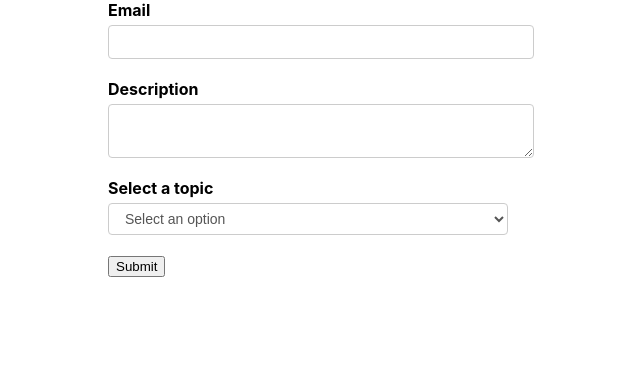
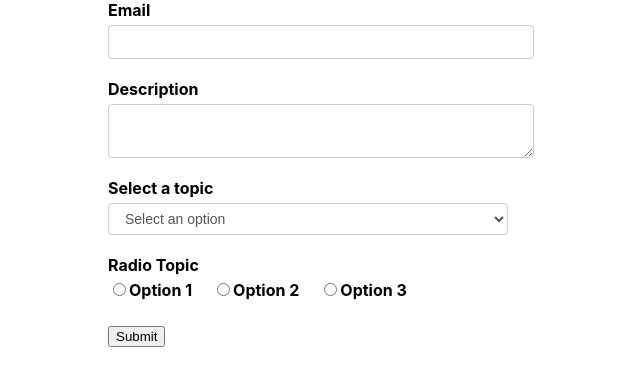
Before and after one commit to Annie-Huang/React-Formik-Tutorials, a React (Create React App) app in the folder formik-controls-demo/: page / in a window 1280 px wide. Shown: the top 386 px of the page, without its empty margins (319-959 px from the left). Built offline with nearby package versions, Linux system fonts and the light colour scheme.

Commit message:
React Formik Tutorial - 36 - Radio Buttons

```diff
--- a/formik-controls-demo/src/components/FormikContainer.js
+++ b/formik-controls-demo/src/components/FormikContainer.js
@@ -10,15 +10,22 @@ const FormikContainer = () => {
         {key: 'Option 2', value: 'option2'},
         {key: 'Option 3', value: 'option3'},
     ];
+    const radioOptions = [
+        {key: 'Option 1', value: 'rOption1'},
+        {key: 'Option 2', value: 'rOption2'},
+        {key: 'Option 3', value: 'rOption3'},
+    ];
     const initialValues = {
         email: '',
         description: '',
-        selectOption: ''
+        selectOption: '',
+        radioOption: ''
     };
     const validationSchema = Yup.object({
         email: Yup.string().required('Required'),
         description: Yup.string().required('Required'),
-        selectOption: Yup.string().required('Required')
+        selectOption: Yup.string().required('Required'),
+        radioOption: Yup.string().required('Required')
     });
     const onSubmit = values => console.log('Form data', values);
 
@@ -33,6 +40,7 @@ const FormikContainer = () => {
                     <FormikControl control='input' type='email' label='Email' name='email' />
                     <FormikControl control='textarea' label='Description' name='description' />
                     <FormikControl control='select' label='Select a topic' name='selectOption' options={dropdownOptions} />
+                    <FormikControl control='radio' label='Radio Topic' name='radioOption' options={radioOptions} />
                     <button type="submit">Submit</button>
                 </Form>
             }
--- a/formik-controls-demo/src/components/FormikControl.js
+++ b/formik-controls-demo/src/components/FormikControl.js
@@ -2,6 +2,7 @@ import React from 'react';
 import Input from "./Input";
 import Textarea from "./Textarea";
 import Select from "./Select";
+import RadioButton from "./RadioButton";
 
 const FormikControl = ({control, ...rest}) => {
     switch (control) {
@@ -12,6 +13,7 @@ const FormikControl = ({control, ...rest}) => {
         case 'select':
             return <Select {...rest} />;
         case 'radio':
+            return <RadioButton {...rest} />;
         case 'checkbox':
         case 'date':
         default: return null
--- a/formik-controls-demo/src/components/RadioButton.js
+++ b/formik-controls-demo/src/components/RadioButton.js
@@ -10,8 +10,12 @@ const RadioButton = ({label, name, options, ...rest}) => (
         <label>{label}</label>
         <Field name={name} {...rest}>
             {
-                ({field}) => (
-                    options.map(option => (
+                ({field}) => {
+                    // field has name, onBlur, onChange, value
+                    // But adding value={option.value} after {...field}, the value will be override to stick with option.value
+                    console.log('Field', field);
+
+                    return options.map(option => (
                         <React.Fragment key={option.key}>
                             <input
                                 type="radio"
@@ -23,7 +27,7 @@ const RadioButton = ({label, name, options, ...rest}) => (
                             <label htmlFor={option.value}>{option.key}</label>
                         </React.Fragment>
                     ))
-                )
+                }
             }
         </Field>
         <ErrorMessage name={name} component={TextError}/>
```
